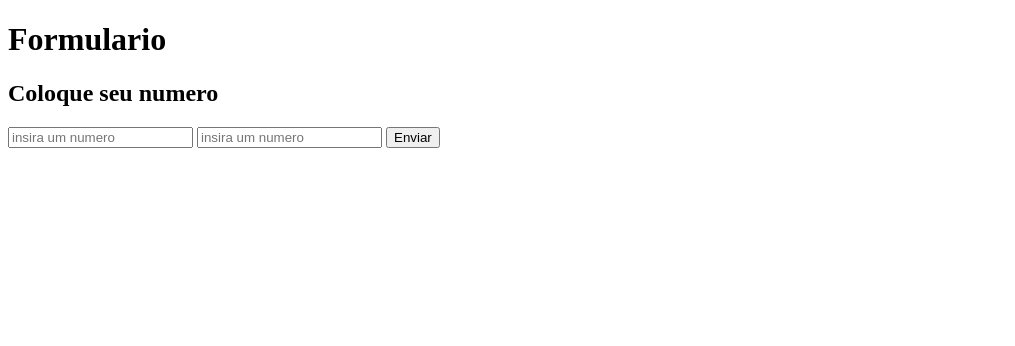
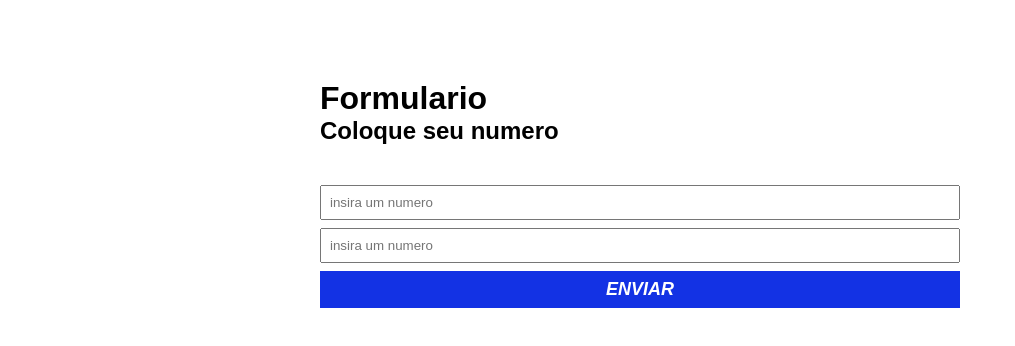
Before and after one commit to Anthoni-Mathias/exercicio-html-java, a plain HTML site: page index.html in a window 1280 px wide. Shown: the whole page, without its empty margins (0-1015 px from the left). Drawn offline with Linux system fonts and the light colour scheme.

Commit message:
add style to form

```diff
--- a/index.html
+++ b/index.html
@@ -4,6 +4,7 @@
   <meta charset="UTF-8">
   <meta http-equiv="X-UA-Compatible" content="IE=edge">
   <meta name="viewport" content="width=device-width, initial-scale=1.0">
+  <link rel="stylesheet" href="style.css">
   <title>formulario</title>
 </head>
 <body>
--- /dev/null
+++ b/style.css
@@ -0,0 +1,39 @@
+* {
+    margin: 0;
+    padding: 0;
+    box-sizing: border-box;
+    font-family: sans-serif;
+}
+
+.container {
+    margin: 80px auto;
+    max-width: 640px;
+    width: 100%;
+}
+
+form {
+    margin-top: 40px;
+}
+
+input, button {
+    display: block;
+    padding: 8px;
+    margin-bottom: 8px;
+    width: 100%;
+    resize: none;
+}
+
+button {
+    background-color: #1332e4;
+    border: none;
+    text-transform: uppercase;
+    color: #fff;
+    font-weight: bold;
+    font-size: 18px;
+    font-style: italic;
+    cursor: pointer;
+}
+
+button:hover {
+    background-color: #5881da;
+}
```
Also changed, not shown: main.css (deleted).
